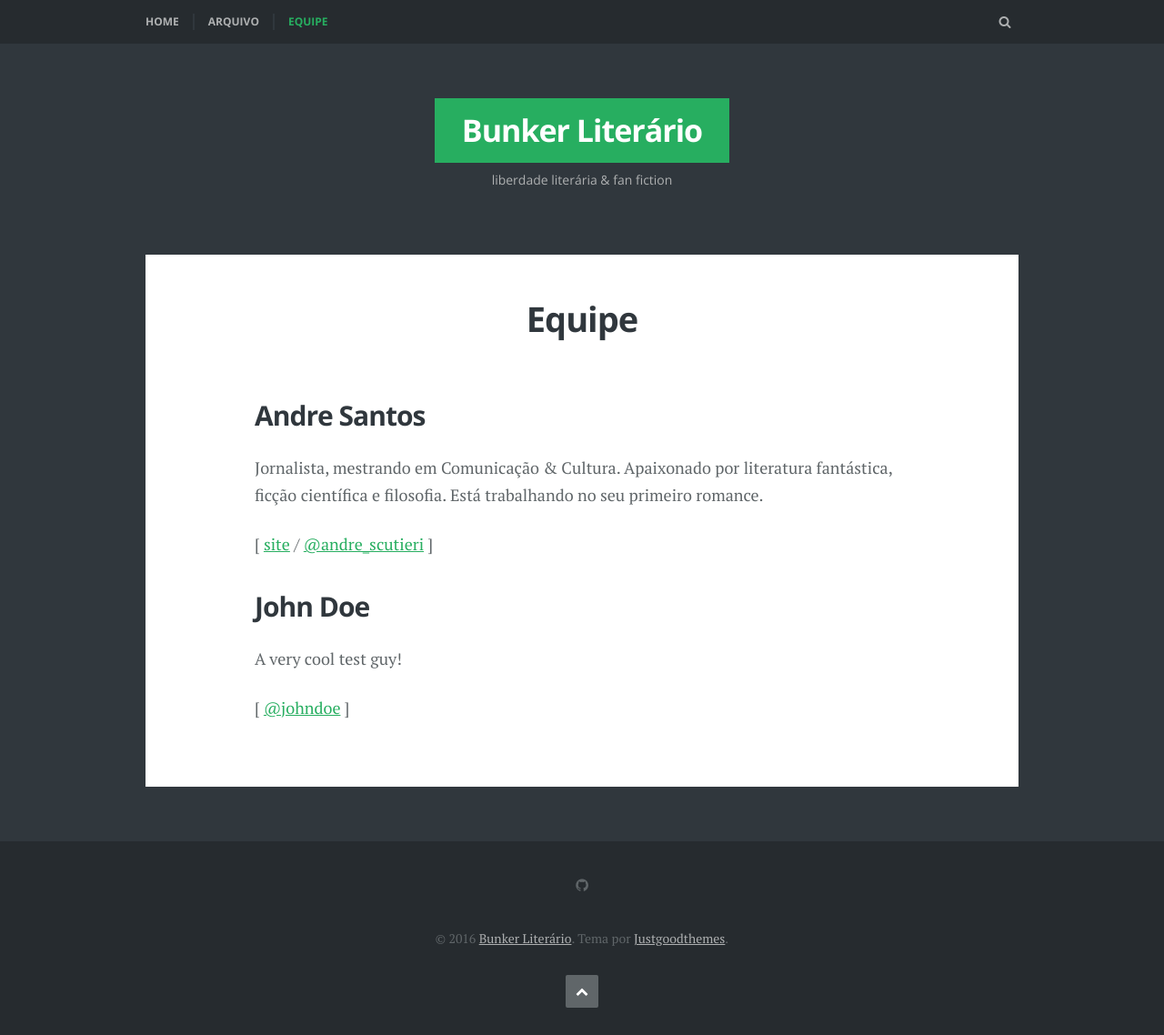
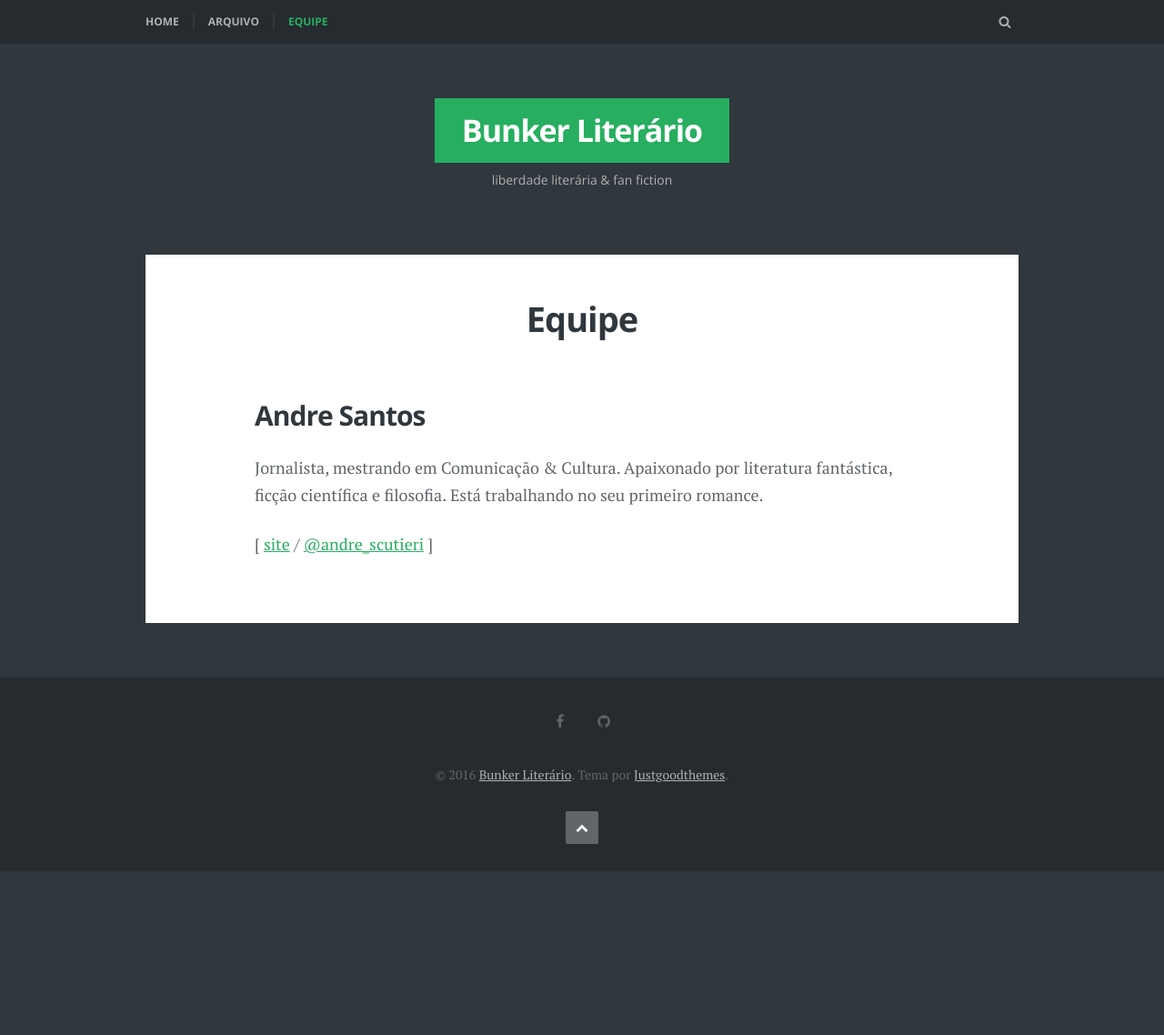
Before and after one commit to bunkerliterario/bunkerliterario.github.io, a Jekyll site: the page built from about.md, in a window 1280 px wide. Shown: the whole page at 91% size. Built offline with Jekyll 4.4.1, drawn with Linux system fonts in a browser that asks for light colours; nearby versions of some CDN libraries; library files that are not in the unit come from our copies; after the commit the page ends 958 px from its top, so only the background shows below that.

```diff
--- a/_data/authors.json
+++ b/_data/authors.json
@@ -4,11 +4,5 @@
 		"twitter": "andre_scutieri",
 		"site": "http://andresantos.jor.br",
 		"bio": "Jornalista, mestrando em Comunicação & Cultura. Apaixonado por literatura fantástica, ficção científica e filosofia. Está trabalhando no seu primeiro romance."
-	},
-	"teste": {
-		"name": "John Doe",
-		"twitter": "johndoe",
-		"site": "",
-		"bio": "A very cool test guy!"
 	}
 }
--- a/_data/social.yml
+++ b/_data/social.yml
@@ -2,7 +2,7 @@
   link:
 
 - network: facebook
-  link:
+  link: https://www.facebook.com/groups/bunkerdonyah
 
 - network: google-plus
   link :
@@ -11,7 +11,7 @@
   link :
 
 - network: github
-  link : https://github.com/andreScutieri/bunker
+  link : https://github.com/bunkerliterario
 
 - network: pinterest
   link :
```
